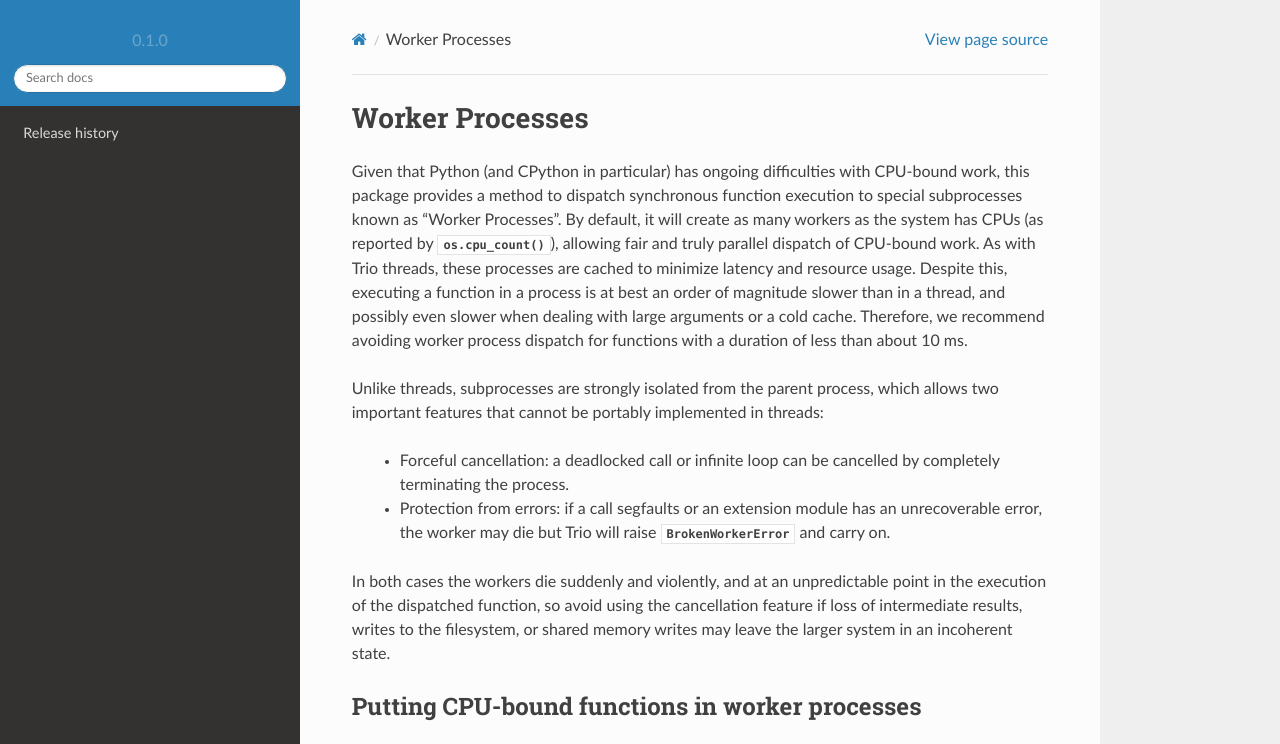
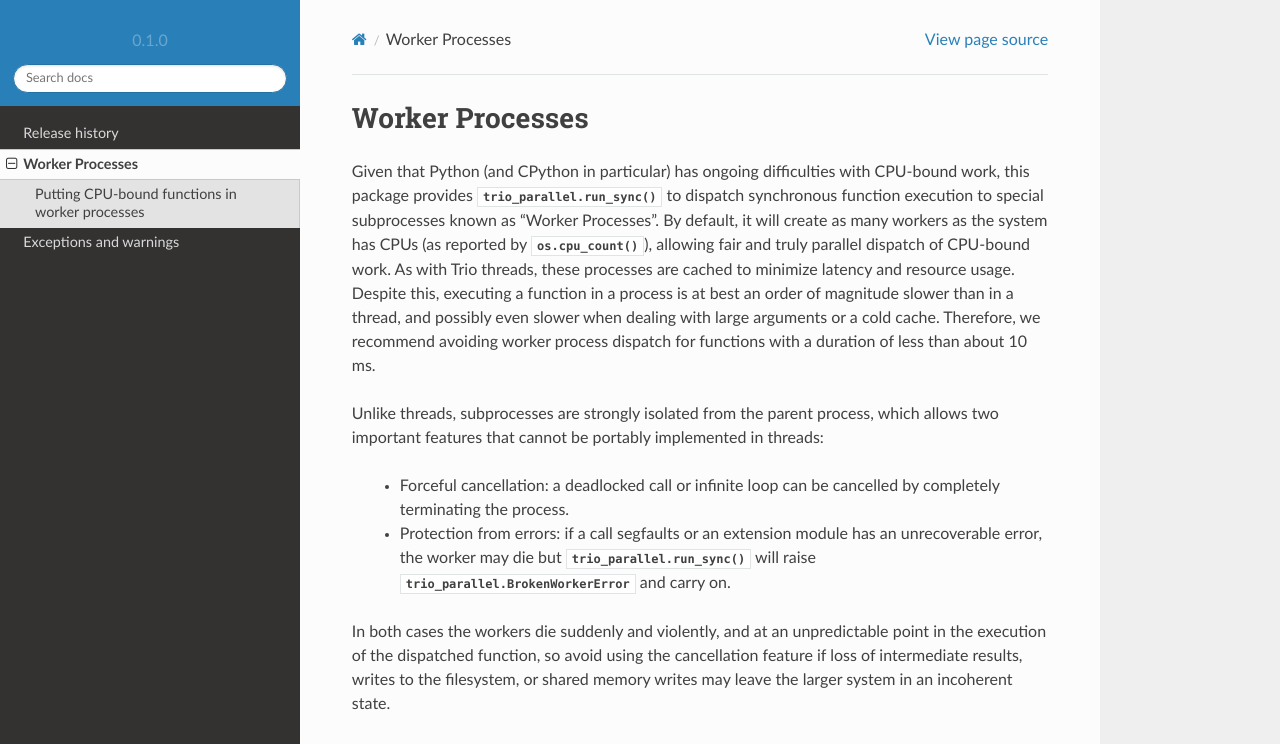
Before and after one commit to richardsheridan/trio-parallel, a Sphinx documentation site: the page built from docs/source/reference.rst, in a window 1280 px wide and 1394 px high. Shown: the top 744 px of the window. Built offline with Sphinx 7.4.7 and the Read the Docs theme 2.0.0, drawn with Linux system fonts in a browser that asks for light colours; grey boxes are pictures that could not be loaded.

Commit message:
fix up docs

```diff
--- a/docs/source/index.rst
+++ b/docs/source/index.rst
@@ -12,6 +12,7 @@ trio-parallel: CPU parallelism for Trio
    :maxdepth: 2
 
    history.rst
+   reference.rst
 
 ====================
  Indices and tables
--- a/docs/source/reference.rst
+++ b/docs/source/reference.rst
@@ -4,9 +4,10 @@ Worker Processes
 ----------------
 
 Given that Python (and CPython in particular) has ongoing difficulties with
-CPU-bound work, this package provides a method to dispatch synchronous function execution
-to special subprocesses known as "Worker Processes". By default, it will create as many
-workers as the system has CPUs (as reported by :func:`os.cpu_count`), allowing fair
+CPU-bound work, this package provides :func:`trio_parallel.run_sync` to dispatch
+synchronous function execution to special subprocesses known as "Worker Processes".
+By default, it will create as many workers as the system has CPUs
+(as reported by :func:`os.cpu_count`), allowing fair
 and truly parallel dispatch of CPU-bound work. As with Trio threads, these processes
 are cached to minimize latency and resource usage. Despite this,
 executing a function in a process is at best an order of magnitude slower than in
@@ -20,23 +21,22 @@ allows two important features that cannot be portably implemented in threads:
   - Forceful cancellation: a deadlocked call or infinite loop can be cancelled
     by completely terminating the process.
   - Protection from errors: if a call segfaults or an extension module has an
-    unrecoverable error, the worker may die but Trio will raise
-    :exc:`BrokenWorkerError` and carry on.
+    unrecoverable error, the worker may die but :func:`trio_parallel.run_sync` will raise
+    :exc:`trio_parallel.BrokenWorkerError` and carry on.
 
 In both cases the workers die suddenly and violently, and at an unpredictable point
 in the execution of the dispatched function, so avoid using the cancellation feature
 if loss of intermediate results, writes to the filesystem, or shared memory writes
 may leave the larger system in an incoherent state.
 
-.. module:: trio.to_process
-.. currentmodule:: trio
+.. currentmodule:: trio_parallel
 
 Putting CPU-bound functions in worker processes
 ~~~~~~~~~~~~~~~~~~~~~~~~~~~~~~~~~~~~~~~~~~~~~~~
 
-.. autofunction:: trio.to_process.run_sync
+.. autofunction:: run_sync
 
-.. autofunction:: trio.to_process.current_default_process_limiter
+.. autofunction:: current_default_process_limiter
 
 Exceptions and warnings
 -----------------------
```
